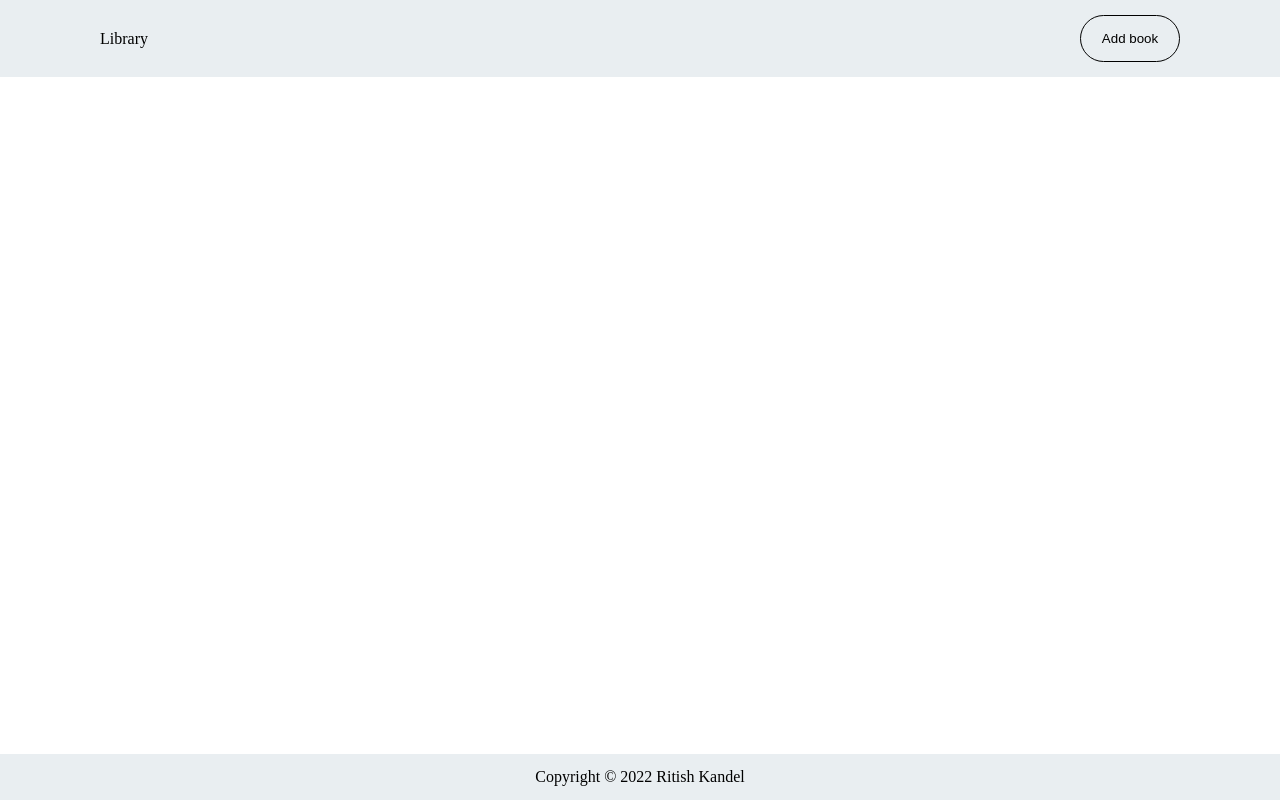
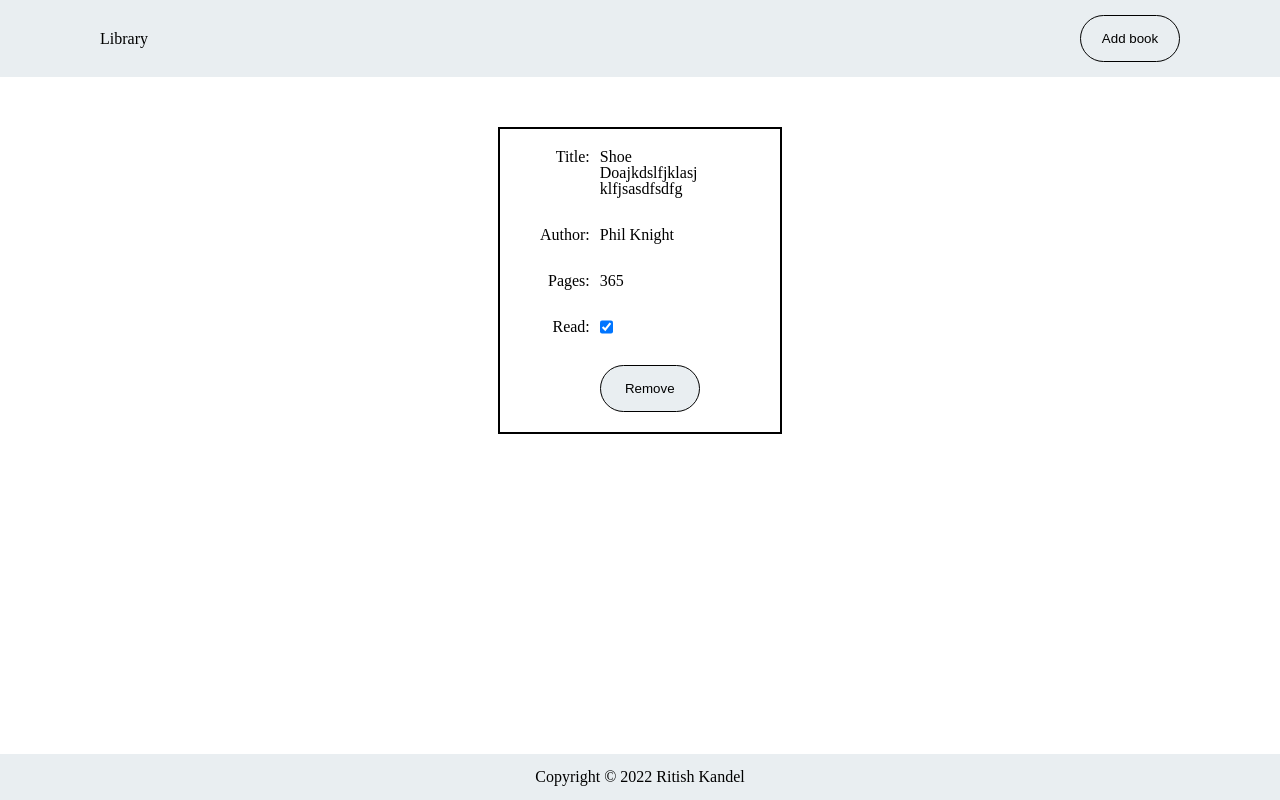
Before and after one commit to ritizzzz/library, a plain HTML site: page index.html in a window 1280 px wide. Drawn offline with Linux system fonts and the light colour scheme.

Commit message:
structure for card added and also styled

```diff
--- a/index.html
+++ b/index.html
@@ -9,10 +9,27 @@
 </head>
 <body>
     <header>
-        Library
+        <h1>Library</h1>
         <button class="openForm">Add book</button>
     </header>
     <main>
+        <div class="card-container">
+            <div class="card">
+                <h3>Title:</h3>
+                <p>Shoe Doajkdslfjklasjklfjsasdfsdfg</p>
+                <h3>Author:</h3>
+                <p>Phil Knight</p>
+                <h3>Pages:</h3>
+                <p>365</p>
+                <h3>Read:</h3>
+                <input type="checkbox" checked>
+
+                <button class="removeBook">Remove</button>
+            </div>
+
+        </div>
+
+
         <form action="POST" method="#">
             <div class="form-row">
                 <label for="title">Title:</label>
--- a/styles.css
+++ b/styles.css
@@ -47,9 +47,9 @@ table {
 body{
     display: grid;
     grid-template-rows: max-content auto max-content;
-    width: 100vw;
+    width: 100%;
     position: relative;
-    height: 100vh;
+    min-height: 100vh;
 }
 
 header, footer{
@@ -60,10 +60,12 @@ header, footer{
 
 header{
     justify-content: space-between;
+
 }
 
 footer{
     justify-content: center;
+
 }
 
 form, header, button, footer{
@@ -160,3 +162,34 @@ button:hover{
 button:active{
     transform: scale(0.9);
 }
+
+
+
+.card-container{
+    display: grid;
+    padding: 50px;
+    grid-template-columns: repeat(auto-fit, minmax(300px, 1fr));
+    row-gap: 10px;
+    justify-items: center;
+}
+
+p{
+    word-wrap: break-word;
+}
+.card{
+    width: 200px;
+    display: grid;
+    border: 2px solid black;
+    grid-template-columns: max-content 100px;
+    gap: 30px 10px;
+    padding: 20px 40px;
+}
+
+.card>h3{
+    justify-self: end;
+}
+
+.removeBook{
+    grid-column: 1/3;
+    justify-self: end;
+}
```
